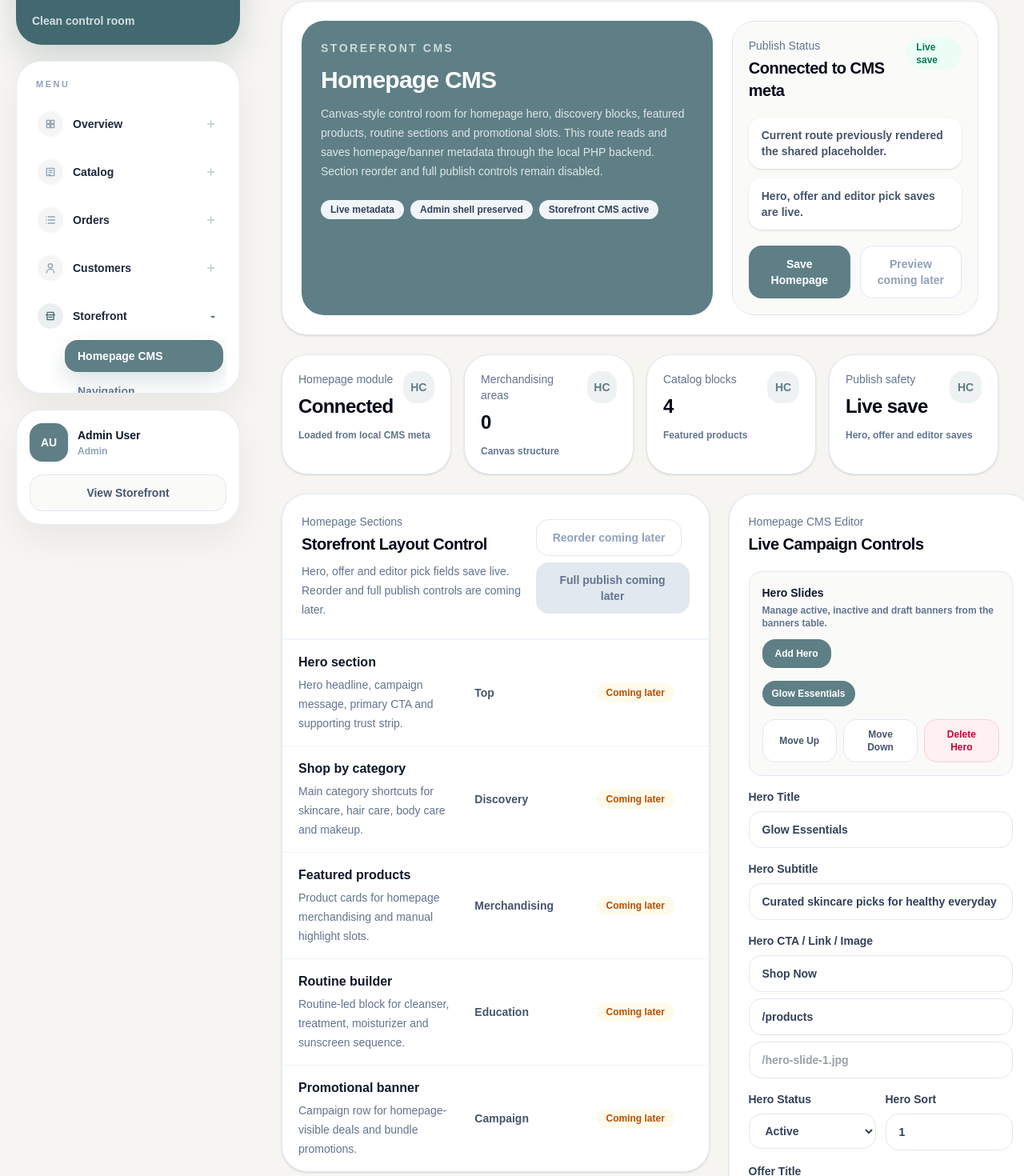
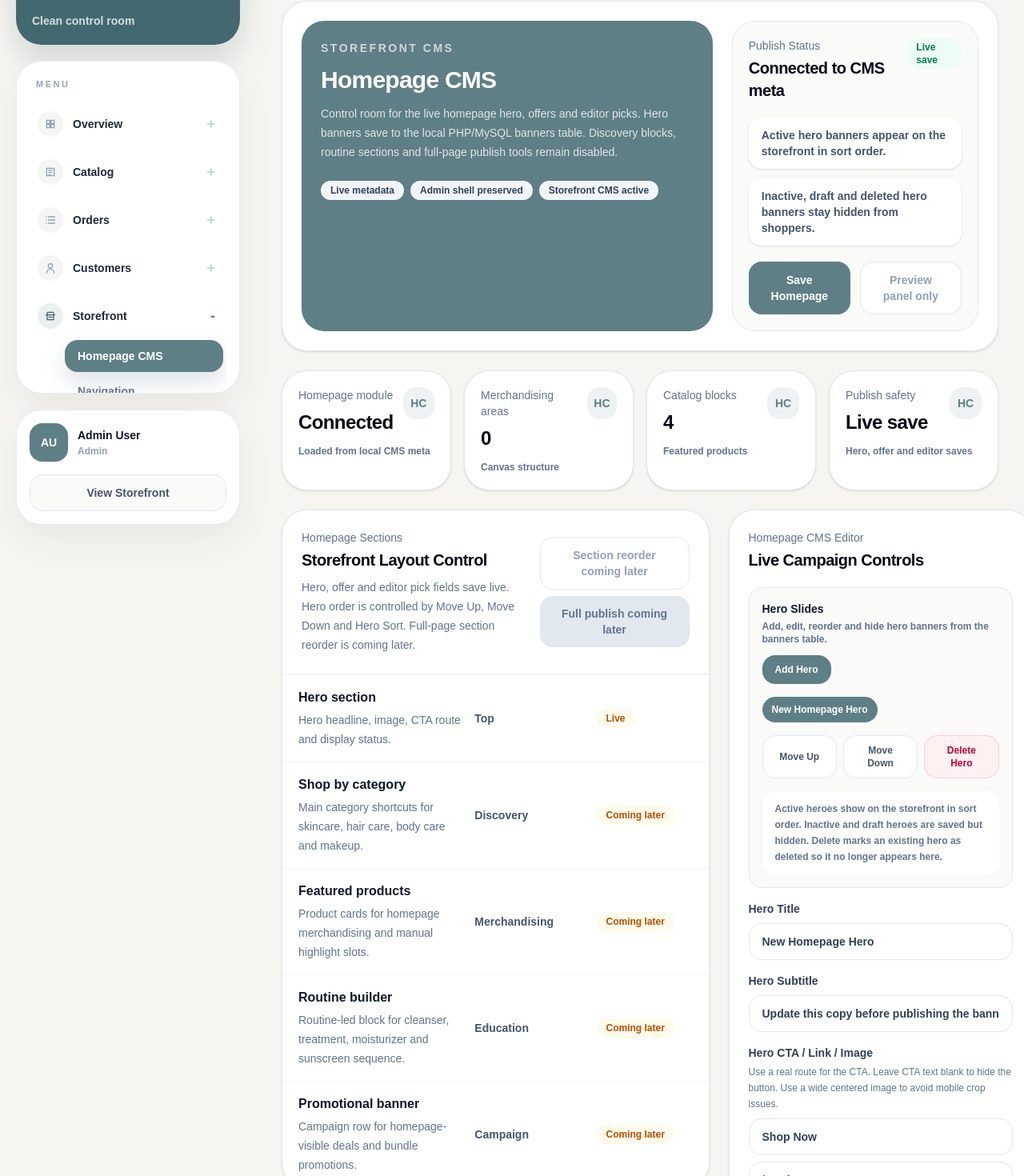
Before and after one commit to smilemetaads-dot/brandnbeauty-admin, a Next.js app: page /homepage-cms in a window 1280 px wide. Shown: the part 120-1590 px from the top of the page at 80% size. Built offline with nearby package versions, Linux system fonts and the light colour scheme; no server answers.

Commit message:
Improve hero CMS controls and guidance

```diff
--- a/src/features/storefront/RealHomepageCmsPage.tsx
+++ b/src/features/storefront/RealHomepageCmsPage.tsx
@@ -45,10 +45,10 @@ const stats = [
 
 const sectionBlocks = [
   {
-    description: "Hero headline, campaign message, primary CTA and supporting trust strip.",
+    description: "Hero headline, image, CTA route and display status.",
     label: "Hero section",
     placement: "Top",
-    status: "Coming later",
+    status: "Live",
   },
   {
     description: "Main category shortcuts for skincare, hair care, body care and makeup.",
@@ -93,6 +93,9 @@ const previewProducts = [
 const safetyItems = [
   "Homepage hero, offer and editor pick saves now use the local PHP/MySQL CMS endpoint.",
   "If CMS data is missing, the storefront keeps the original static fallback content.",
+  "Only active hero banners appear on the storefront; inactive and draft banners stay hidden.",
+  "Use real storefront CTA routes such as /products, /category/skincare or /brand/brandnbeauty. Avoid # links.",
+  "Recommended hero images are wide JPG/WebP files around 1600 x 700 with important content centered.",
   "Category, concern, brand and product-feed layouts are unchanged.",
 ];
 
@@ -102,9 +105,9 @@ const defaultHeroDraft: HomepageHeroBanner = {
   image_url: "",
   link: "/products",
   sort_order: 1,
-  status: "active",
-  subtitle: "Curated skincare picks for healthy everyday routines.",
-  title: "Glow Essentials",
+  status: "inactive",
+  subtitle: "Update this copy before publishing the banner.",
+  title: "New Homepage Hero",
 };
 
 const defaultOfferDraft: HomepageOfferCard = {
@@ -305,7 +308,8 @@ export function RealHomepageCmsPage() {
       ...defaultHeroDraft,
       id: nextId,
       sort_order: heroDrafts.length + 1,
-      title: `Homepage Banner ${heroDrafts.length + 1}`,
+      status: "inactive",
+      title: `New Homepage Hero ${heroDrafts.length + 1}`,
     };
 
     setHeroDrafts((current) => [...current, nextHero]);
@@ -405,7 +409,9 @@ export function RealHomepageCmsPage() {
         includeInactive: true,
       });
       setHomepageCms(freshCms);
-      setHeroDrafts(freshCms.hero_banners.length ? freshCms.hero_banners : [defaultHeroDraft]);
+      const nextHeroDrafts = freshCms.hero_banners.length ? freshCms.hero_banners : [defaultHeroDraft];
+      setHeroDrafts(nextHeroDrafts);
+      setSelectedHeroId(nextHeroDrafts[0]?.id ?? defaultHeroDraft.id);
       setDeletedHeroIds([]);
       setCmsMessage(payload.message || "Homepage CMS saved.");
     } catch (error) {
@@ -440,7 +446,7 @@ export function RealHomepageCmsPage() {
     banner.title,
     "CMS",
     banner.link,
-    "Homepage Banner",
+    "Hero banner",
     "Live",
   ]);
   const liveHomepageSections = homepageCms.hero_banners.map((banner, index) => ({
@@ -468,10 +474,9 @@ export function RealHomepageCmsPage() {
                 Homepage CMS
               </h1>
               <p className="mt-3 max-w-2xl text-sm font-medium leading-6 text-white/80">
-                Canvas-style control room for homepage hero, discovery blocks,
-                featured products, routine sections and promotional slots. This
-                route reads and saves homepage/banner metadata through the
-                local PHP backend. Section reorder and full publish controls
+                Control room for the live homepage hero, offers and editor
+                picks. Hero banners save to the local PHP/MySQL banners table.
+                Discovery blocks, routine sections and full-page publish tools
                 remain disabled.
               </p>
               <div className="mt-6 flex flex-wrap gap-2">
@@ -495,10 +500,10 @@ export function RealHomepageCmsPage() {
               </div>
               <div className="mt-5 space-y-3 text-sm font-semibold text-slate-600">
                 <div className="rounded-2xl bg-white px-4 py-3 shadow-sm">
-                  Current route previously rendered the shared placeholder.
+                  Active hero banners appear on the storefront in sort order.
                 </div>
                 <div className="rounded-2xl bg-white px-4 py-3 shadow-sm">
-                  Hero, offer and editor pick saves are live.
+                  Inactive, draft and deleted hero banners stay hidden from shoppers.
                 </div>
               </div>
               <div className="mt-5 grid gap-3 sm:grid-cols-2">
@@ -510,7 +515,7 @@ export function RealHomepageCmsPage() {
                 >
                   {isSaving ? "Saving..." : "Save Homepage"}
                 </button>
-                  <DisabledButton>Preview coming later</DisabledButton>
+                  <DisabledButton>Preview panel only</DisabledButton>
               </div>
               {cmsMessage ? (
                 <div className="mt-4 rounded-2xl bg-white px-4 py-3 text-sm font-semibold text-slate-600 shadow-sm">
@@ -539,12 +544,13 @@ export function RealHomepageCmsPage() {
                     Storefront Layout Control
                   </h2>
                   <p className="mt-2 max-w-2xl text-sm leading-6 text-slate-500">
-                    Hero, offer and editor pick fields save live. Reorder and
-                    full publish controls are coming later.
+                    Hero, offer and editor pick fields save live. Hero order is
+                    controlled by Move Up, Move Down and Hero Sort. Full-page
+                    section reorder is coming later.
                   </p>
                 </div>
                 <div className="flex flex-wrap gap-2">
-                  <DisabledButton>Reorder coming later</DisabledButton>
+                    <DisabledButton>Section reorder coming later</DisabledButton>
                   <DisabledButton primary>Full publish coming later</DisabledButton>
                 </div>
               </div>
@@ -641,7 +647,7 @@ export function RealHomepageCmsPage() {
                         Hero Slides
                       </div>
                       <div className="mt-1 text-xs font-semibold text-slate-500">
-                        Manage active, inactive and draft banners from the banners table.
+                        Add, edit, reorder and hide hero banners from the banners table.
                       </div>
                     </div>
                     <button
@@ -691,6 +697,11 @@ export function RealHomepageCmsPage() {
                       Delete Hero
                     </button>
                   </div>
+                  <div className="mt-4 rounded-2xl bg-white px-4 py-3 text-xs font-semibold leading-5 text-slate-500">
+                    Active heroes show on the storefront in sort order. Inactive
+                    and draft heroes are saved but hidden. Delete marks an
+                    existing hero as deleted so it no longer appears here.
+                  </div>
                 </div>
                 <label className="block text-sm font-semibold text-slate-700">
                   Hero Title
@@ -720,6 +731,11 @@ export function RealHomepageCmsPage() {
                 </label>
                 <label className="block text-sm font-semibold text-slate-700">
                   Hero CTA / Link / Image
+                  <span className="mt-1 block text-xs font-medium leading-5 text-slate-500">
+                    Use a real route for the CTA. Leave CTA text blank to hide
+                    the button. Use a wide centered image to avoid mobile crop
+                    issues.
+                  </span>
                   <div className="mt-2 grid gap-2">
                     <input
                       className="rounded-2xl border border-slate-200 px-4 py-3 text-sm outline-none focus:border-[#5E7F85]"
```
